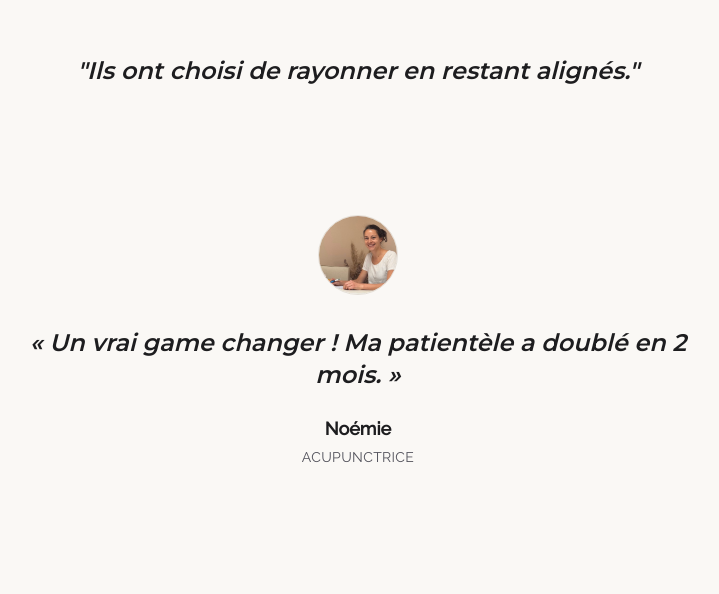
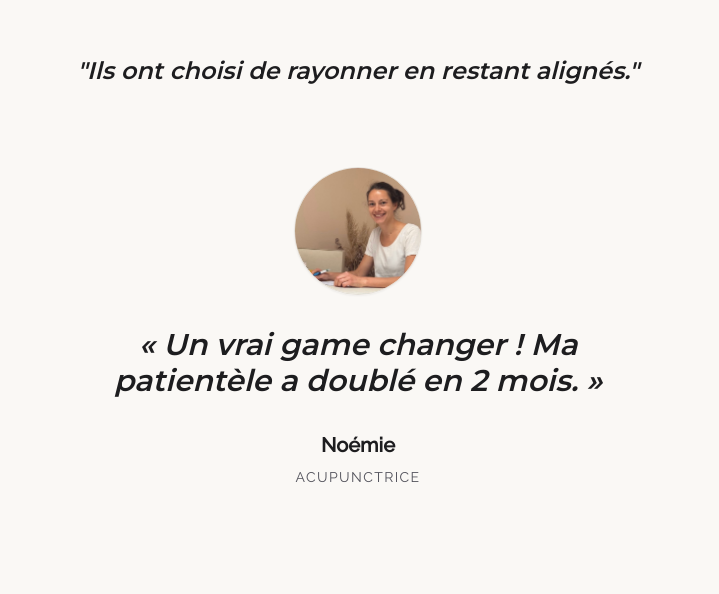
Before and after one commit to BenjaminOhana/Site-Benjamin, a React (Vite) app: page / in a window 1280 px wide. Shown: the part 4678-5272 px from the top of the page, without its empty margins (282-1001 px from the left). Built offline with nearby package versions, Linux system fonts and the light colour scheme.

Commit message:
Feat: Implement premium stacking cards animation for Testimonials

```diff
--- a/src/components/Testimonials.jsx
+++ b/src/components/Testimonials.jsx
@@ -9,36 +9,58 @@ gsap.registerPlugin(ScrollTrigger);
 
 const Testimonials = () => {
     const sectionRef = useRef(null);
-    const titleRef = useRef(null);
+    const containerRef = useRef(null);
     const cardsRef = useRef([]);
 
     useEffect(() => {
         const ctx = gsap.context(() => {
-            // Title Animation
-            gsap.from(titleRef.current, {
-                scrollTrigger: {
-                    trigger: titleRef.current,
-                    start: "top 85%",
-                },
-                y: 30,
-                opacity: 0,
-                duration: 0.8,
-                ease: "power2.out"
+            const cards = cardsRef.current;
+
+            // Initial state: Hide cards 2 and 3
+            gsap.set([cards[1], cards[2]], {
+                yPercent: 100,
+                opacity: 0
             });
 
-            // Individual Card Animation (Simple Fade-in)
-            cardsRef.current.forEach((card) => {
-                gsap.from(card, {
-                    scrollTrigger: {
-                        trigger: card,
-                        start: "top 85%", // Trigger when top of card hits 85% of viewport
-                    },
-                    y: 30,
-                    opacity: 0,
-                    duration: 0.4,
-                    ease: "power1.out"
-                });
+            const tl = gsap.timeline({
+                scrollTrigger: {
+                    trigger: sectionRef.current,
+                    start: "top top",
+                    end: "+=300%", // Scroll distance to complete animation
+                    pin: true,
+                    scrub: 1,
+                    // markers: true // Debugging
+                }
             });
+
+            // Card 2 enters
+            tl.to(cards[1], {
+                yPercent: 0,
+                opacity: 1,
+                duration: 1,
+                ease: "power2.out"
+            })
+                // Card 1 fades/scales slightly (optional, adds depth)
+                .to(cards[0], {
+                    scale: 0.95,
+                    opacity: 0.5,
+                    duration: 1
+                }, "<") // Run at same time as Card 2 enters
+
+                // Card 3 enters
+                .to(cards[2], {
+                    yPercent: 0,
+                    opacity: 1,
+                    duration: 1,
+                    ease: "power2.out"
+                })
+                // Card 2 fades/scales
+                .to(cards[1], {
+                    scale: 0.95,
+                    opacity: 0.5,
+                    duration: 1
+                }, "<"); // Run at same time as Card 3 enters
+
         }, sectionRef);
 
         return () => ctx.revert();
@@ -66,41 +88,39 @@ const Testimonials = () => {
     ];
 
     return (
-        <section className="py-20 md:py-32 bg-[#FAF8F5] overflow-hidden">
-            <div className="container mx-auto px-6">
+        <section ref={sectionRef} className="bg-[#FAF8F5] relative h-screen flex flex-col justify-center overflow-hidden">
+            <div className="container mx-auto px-6 h-full flex flex-col items-center justify-center">
 
-                {/* Transition Phrase */}
-                <h2
-                    ref={titleRef}
-                    className="text-2xl font-heading text-[#1D1D1F] italic text-center mb-32 px-4"
-                >
+                {/* Transition Phrase (Fixed at top of section context) */}
+                <h2 className="text-xl md:text-2xl font-heading text-[#1D1D1F] italic text-center mb-12 md:mb-16 px-4 absolute top-24 md:top-32 w-full max-w-3xl z-10">
                     "Ils ont choisi de rayonner en restant alignés."
                 </h2>
 
-                {/* Testimonials List (Vertical Stack) */}
-                <div className="flex flex-col items-center w-full">
+                {/* Stacking Cards Container */}
+                <div className="relative w-full max-w-md md:max-w-2xl h-[400px] md:h-[500px] flex items-center justify-center mt-20 md:mt-0">
                     {testimonials.map((t, index) => (
                         <div
                             key={index}
                             ref={el => cardsRef.current[index] = el}
-                            className="flex flex-col items-center text-center w-full max-w-2xl mx-auto mb-32 last:mb-0"
+                            className="absolute top-0 left-0 w-full h-full bg-[#FAF8F5] flex flex-col items-center justify-center text-center px-4"
+                            style={{ zIndex: index + 1 }} // Ensure stacking order
                         >
                             {/* Avatar */}
                             <img
                                 src={t.image}
                                 alt={t.name}
-                                className="w-20 h-20 rounded-full object-cover object-center mb-8 border border-[#E5E0D8]"
+                                className="w-24 h-24 md:w-32 md:h-32 rounded-full object-cover object-center mb-8 border border-[#E5E0D8] shadow-sm"
                             />
 
                             {/* Quote */}
-                            <p className="text-xl md:text-2xl text-[#1D1D1F] italic mb-6 leading-relaxed font-heading">
+                            <p className="text-xl md:text-3xl text-[#1D1D1F] italic mb-8 leading-relaxed font-heading max-w-lg">
                                 « {t.quote} »
                             </p>
 
                             {/* Name & Job */}
                             <div>
-                                <p className="font-bold text-[#1D1D1F] text-lg mb-1">{t.name}</p>
-                                <p className="text-sm text-[#52525B] uppercase tracking-wide">{t.job}</p>
+                                <p className="font-bold text-[#1D1D1F] text-lg md:text-xl mb-2">{t.name}</p>
+                                <p className="text-xs md:text-sm text-[#52525B] uppercase tracking-widest">{t.job}</p>
                             </div>
                         </div>
                     ))}
```
